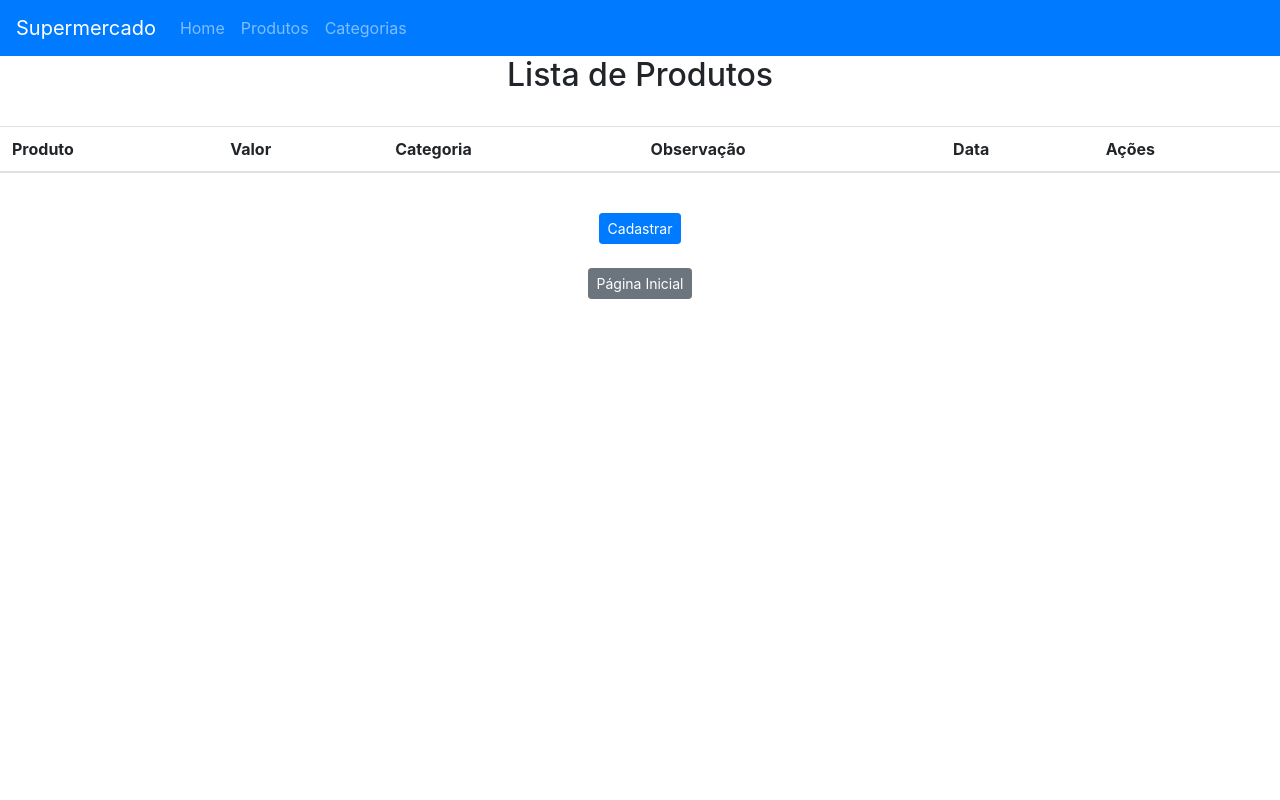
After one commit to diogoandrad/Produtos, a Django app: template appProdutos/templates/list.html in a window 1280 px wide. The commit adds this page. Run offline with Django 3.2, Linux system fonts and the light colour scheme; the template is opened without the code that fills it, so the values that code supplies are empty; some libraries are stand-ins or nearby versions.

Commit message:
Melhoria no frontend

```diff
--- /dev/null
+++ b/appProdutos/templates/base.html
@@ -0,0 +1,39 @@
+{% load static %}
+<html lang="pt-br">
+<head>
+    <meta charset="UTF-8">
+    <meta name="viewport" content="width=device-width, initial-scale=1.0">
+    <meta http-equiv="X-UA-Compatible" content="ie=edge">
+    <link rel="stylesheet" href="https://stackpath.bootstrapcdn.com/bootstrap/4.1.3/css/bootstrap.min.css"
+          integrity="sha384-MCw98/SFnGE8fJT3GXwEOngsV7Zt27NXFoaoApmYm81iuXoPkFOJwJ8ERdknLPMO" crossorigin="anonymous">
+    <title>Supermercado</title>
+</head>
+<body>
+
+    <nav class="navbar navbar-expand-lg navbar-dark bg-primary">
+        <span class="navbar-brand">Supermercado</span>
+        <button class="navbar-toggler" type="button" data-toggle="collapse"
+        data-target="#navbarSupportedContent" aria-controls="navbarSupportedContent"
+        aria-expanded="false" aria-label="Toggle navigation">
+            <span class="navbar-toggler-icon"></span>
+        </button>
+        <div class="collapse navbar-collapse" id="navbarSupportedContent">
+            <ul class="navbar-nav mr-auto">
+                <li class="nav-item">
+                    <a class="nav-link" href="{% url 'url_home' %}">Home</a>
+                </li>
+                <li class="nav-item">
+                    <a class="nav-link" href="{% url 'url_list' %}">Produtos</a>
+                </li>
+                <li class="nav-item">
+                    <a class="nav-link" href="#">Categorias</a>
+                </li>
+            </ul>
+        </div>
+    </nav>
+
+    {% block content %}
+    {% endblock %}
+
+</body>
+</html>
--- /dev/null
+++ b/appProdutos/templates/list.html
@@ -0,0 +1,52 @@
+{% extends 'base.html' %}
+{% block content %}
+
+  <div class="container-fluid">
+    <div class="text-center">
+      <h2>Lista de Produtos</h2>
+    </div>
+  </div>
+
+  <div class="text-center">
+    <br>
+    <table class="table table-striped">
+      <thead>
+        <tr>
+          <th>Produto</th>
+          <th>Valor</th>
+          <th>Categoria</th>
+          <th>Observação</th>
+          <th>Data</th>
+          <th>Ações</th>
+        </tr>
+      </thead>
+      <tbody>
+        {% for produto in produtos %}
+        <tr>
+          <td>{{ produto.nome }}</td>
+          <td>{{ produto.valor }}</td>
+          <td>{{ produto.categoria }}</td>
+          <td>{{ produto.observacoes }}</td>
+          <td>{{ produto.data }}</td>
+          <td>
+            <a type="button" class="btn btn-primary btn-sm" href="{% url 'url_update' produto.id %}">Editar</a>
+            <a type="button" class="btn btn-danger btn-sm" href="{% url 'url_delete' produto.id %}">Deletar</a>
+          </td>
+        </tr>
+        {% endfor  %}
+      </tbody>
+    </table>
+    <br>
+  </div>
+
+  <div class="text-center">
+    <a href="{% url 'url_create' %}">
+      <button type="button" class="btn btn-primary btn-sm">Cadastrar</button>
+    </a>
+    <br> <br>
+    <a href="{% url 'url_home' %}">
+      <button type="button" class="btn btn-secondary btn-sm">Página Inicial</button>
+    </a>
+  </div>
+
+{% endblock %}
--- a/appProdutos/views.py
+++ b/appProdutos/views.py
@@ -10,7 +10,7 @@ def home(request):
 
 def list(request):
     produtos = Produto.objects.all()
-    return render(request, 'lista.html', {'produtos': produtos})
+    return render(request, 'list.html', {'produtos': produtos})
 
 def create(request):
     form = ProdutoForm(request.POST or None)
```
Also changed, not shown: appProdutos/templates/form.html (+37 -30 lines), appProdutos/templates/home.html (+3 -13 lines), appProdutos/templates/lista.html (deleted, +0 -62 lines).
